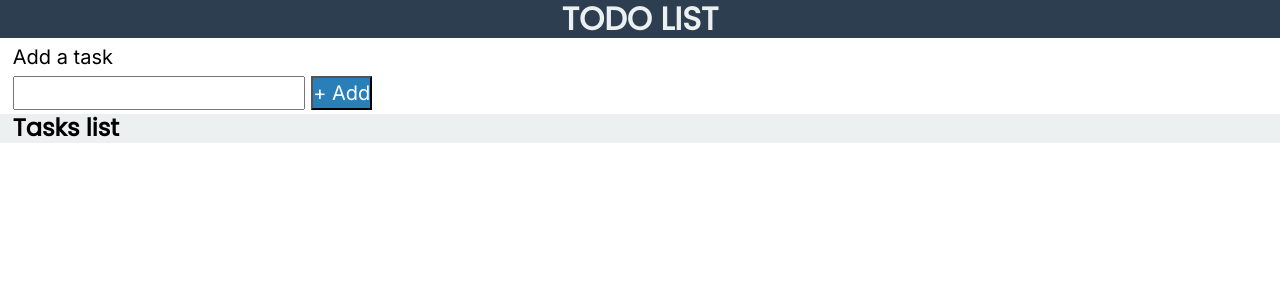
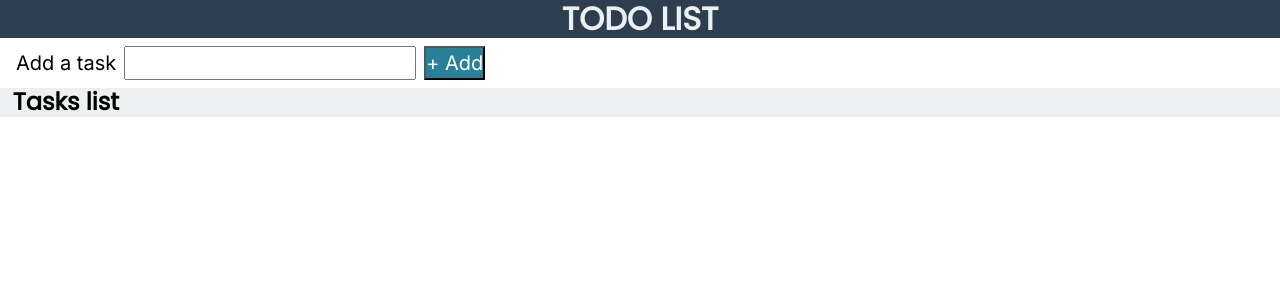
Before and after one commit to andrea-marletta/todo-list, a React (Vite) app: page / in a window 1280 px wide. Shown: the top 300 px of the page. Built offline with nearby package versions, Linux system fonts and the light colour scheme.

Commit message:
style: improve header layout with flexbox, rem units and better contrast

```diff
--- a/src/components/Header.jsx
+++ b/src/components/Header.jsx
@@ -12,8 +12,7 @@ function Header({ inputValue, setInputValue, onAddTodo }) {
           }
         }
       >
-        <p><label htmlFor="addTasks">Add a task</label></p>
-        <p>
+        <label htmlFor="addTasks">Add a task</label>
         <input
           type="text"
           id="addTasks"
@@ -24,7 +23,6 @@ function Header({ inputValue, setInputValue, onAddTodo }) {
         <button type="submit" className={styles.button}>
           + Add
         </button>
-        </p>
       </form>
     </header>
   );
--- a/src/components/Header.module.css
+++ b/src/components/Header.module.css
@@ -5,17 +5,20 @@
 }
 
 .form {
-  margin-left: 1vw;
-  margin-top: 0.5vh;
+  margin-left: 1rem;
+  margin-top: 0.5rem;
+  margin-bottom: 0.5rem;
+  display: flex;
+  gap: 0.5rem;
+  flex-wrap: wrap;
+  align-items: center;
 }
 
 .input {
-  margin-top: 0.5vh;
   color: #34495e;
-  margin-right: 0.5vw;
 }
 
 .button {
-  background-color: #2980b9;
+  background-color: #298099;
   color: #fff;
 }
```
Lines whose indentation alone changed are shown as unchanged.
